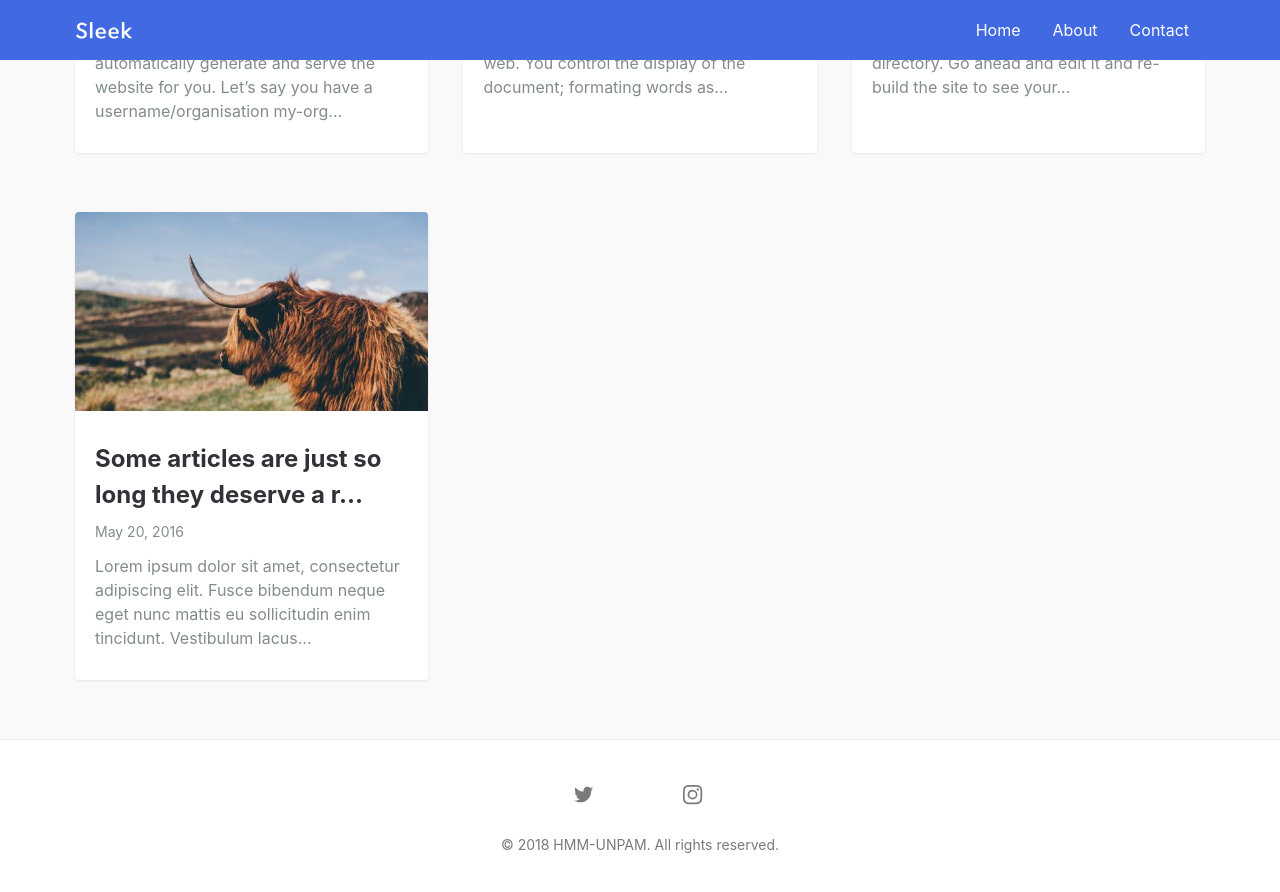
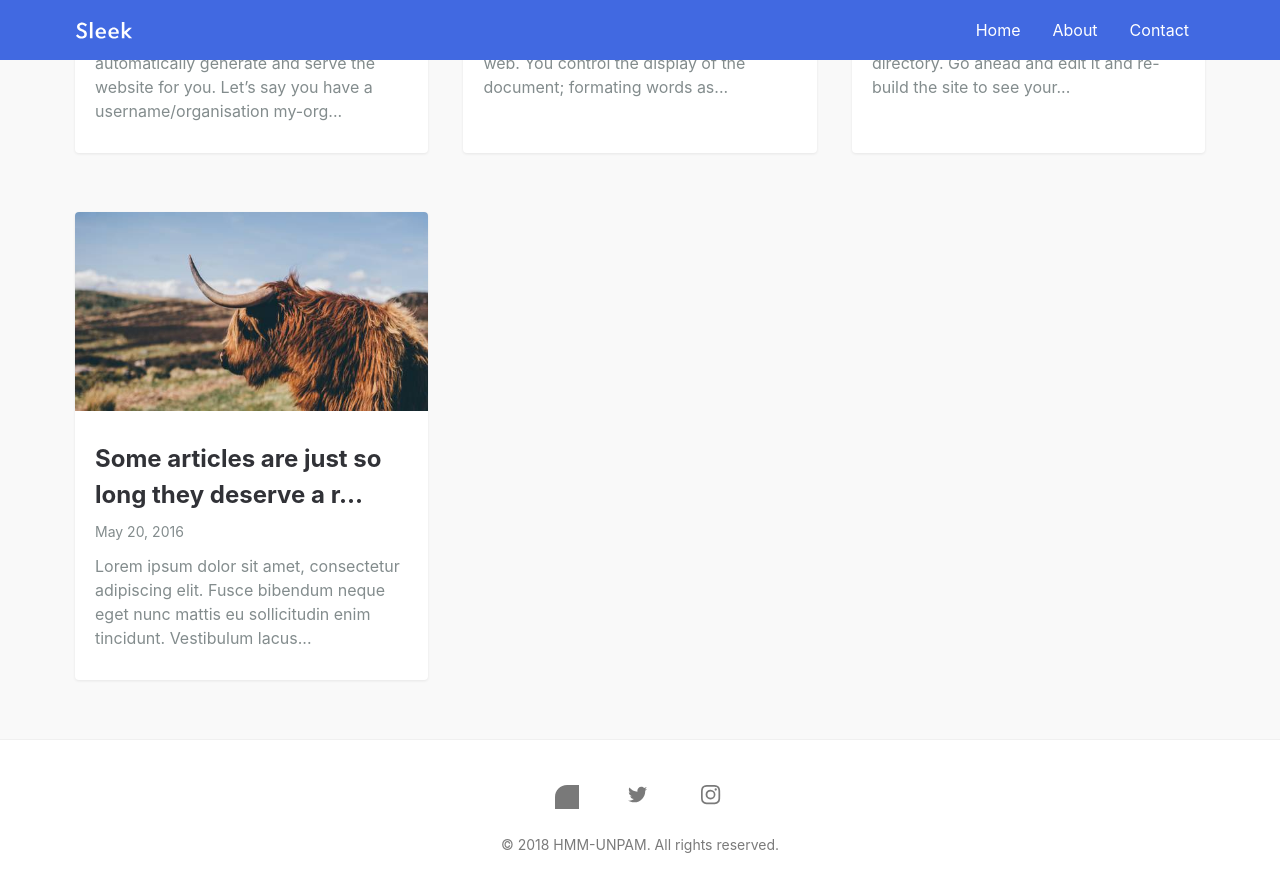
Before and after one commit to hmm-unpam/ongoing, a Jekyll site: the page built from index.md, in a window 1280 px wide and 900 px high, scrolled down 935 px. Shown: the top 892 px of the window. Built offline with Jekyll 4.4.1, drawn with Linux system fonts in a browser that asks for light colours.

Commit message:
change-color

```diff
--- a/_config.yml
+++ b/_config.yml
@@ -7,7 +7,7 @@ description: > # this means to ignore newlines until "baseurl:"
 baseurl: "/" # the subpath of your site, e.g. /blog
 url: "http://hmm-unpam.com" # the base hostname & protocol for your site, e.g. http://example.com
 twitter_username: hmm_unpam # replace with your_twitter_username or comment to remove link from footer
-github_username:   # replace with your_github_username or comment to remove link from footer
+github_username: hmm.unpam  # replace with your_github_username or comment to remove link from footer
 instagram_username: hmm_unpam # replace with your_instagram_username or comment to remove link from footer
 social:
   name: HMM-UNPAM
@@ -23,7 +23,6 @@ disqus:
 # Build settings
 markdown: kramdown
 highlighter: rouge # or pygments or null
-theme: jekyll-sleek
 exclude:
   - README.md
   - node_modules
--- a/_includes/footer.html
+++ b/_includes/footer.html
@@ -2,8 +2,8 @@
   <div class="container">
     <nav class="social">
       {% if site.github_username %}
-        <a class="social__link" target="_blank" rel="noopener noreferrer" href="https://github.com/{{ site.github_username }}">
-          <svg class="social__icon" viewBox="0 0 20 20" width="20px" height="20px"><path d="M7.999,0.431c-4.285,0-7.76,3.474-7.76,7.761 c0,3.428,2.223,6.337,5.307,7.363c0.388,0.071,0.53-0.168,0.53-0.374c0-0.184-0.007-0.672-0.01-1.32 c-2.159,0.469-2.614-1.04-2.614-1.04c-0.353-0.896-0.862-1.135-0.862-1.135c-0.705-0.481,0.053-0.472,0.053-0.472 c0.779,0.055,1.189,0.8,1.189,0.8c0.692,1.186,1.816,0.843,2.258,0.645c0.071-0.502,0.271-0.843,0.493-1.037 C4.86,11.425,3.049,10.76,3.049,7.786c0-0.847,0.302-1.54,0.799-2.082C3.768,5.507,3.501,4.718,3.924,3.65 c0,0,0.652-0.209,2.134,0.796C6.677,4.273,7.34,4.187,8,4.184c0.659,0.003,1.323,0.089,1.943,0.261 c1.482-1.004,2.132-0.796,2.132-0.796c0.423,1.068,0.157,1.857,0.077,2.054c0.497,0.542,0.798,1.235,0.798,2.082 c0,2.981-1.814,3.637-3.543,3.829c0.279,0.24,0.527,0.713,0.527,1.437c0,1.037-0.01,1.874-0.01,2.129 c0,0.208,0.14,0.449,0.534,0.373c3.081-1.028,5.302-3.935,5.302-7.362C15.76,3.906,12.285,0.431,7.999,0.431z"/></svg>
+        <a class="social__link" target="_blank" rel="noopener noreferrer" href="https://facebook.com/{{ site.github_username }}">
+          <svg class="social__icon" viewBox="0 0 20 20" width="20px" height="20px"><path d="M40,0H10C4.486,0,0,4.486,0,10v30c0,5.514,4.486,10,10,10h30c5.514,0,10-4.486,10-10V10C50,4.486,45.514,0,40,0z M39,17h-3 c-2.145,0-3,0.504-3,2v3h6l-1,6h-5v20h-7V28h-3v-6h3v-3c0-4.677,1.581-8,7-8c2.902,0,6,1,6,1V17z"/></svg>
         </a>
       {% endif %}
       {% if site.twitter_username %}
```
